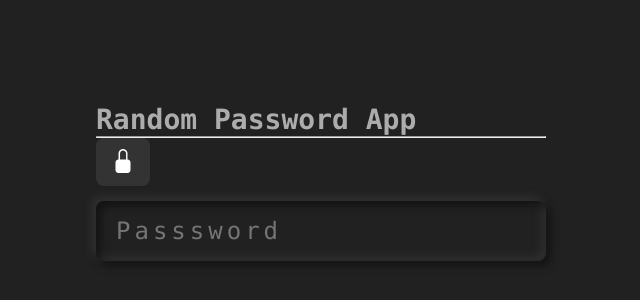
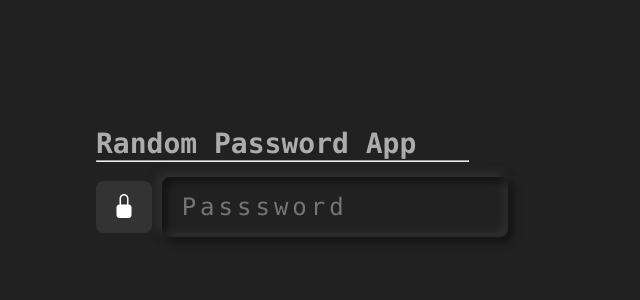
Before and after one commit to Manuekle/Random_password, a plain HTML site: page index.html in a window 1280 px wide. Shown: the part 208-508 px from the top of the page, without its empty margins (319-959 px from the left). Drawn offline with nearby package versions, Linux system fonts and the light colour scheme.

Commit message:
Update style.css

```diff
--- a/src/style.css
+++ b/src/style.css
@@ -11,7 +11,6 @@ body {
   align-items: center;
   min-height: 100vh;
   background: #212121;
-
 }
 
 .inputBox {
@@ -25,9 +24,7 @@ body {
 }
 
 .inputBox input {
-
   position: relative;
-  width: 100%;
   height: 60px;
   border: none;
   margin: 15px 0 20px;
@@ -40,14 +37,12 @@ body {
   border-radius: 8px;
   color: #ffffff;
   box-shadow: -4px -4px 10px rgba(67, 67, 67, 0.5),
-      inset 4px 4px 10px rgba(0, 0, 0, 0.5),
-      inset -4px -4px 10px rgba(67, 67, 67, 0.5),
-      4px 4px 10px rgba(0, 0, 0, 0.5);
-
+    inset 4px 4px 10px rgba(0, 0, 0, 0.5),
+    inset -4px -4px 10px rgba(67, 67, 67, 0.5), 4px 4px 10px rgba(0, 0, 0, 0.5);
 }
 
 .inputBox input:placeholder {
-   letter-spacing: 0;
+  letter-spacing: 0;
 }
 
 .inputBox #btn {
@@ -57,10 +52,15 @@ body {
   background: #333;
   font-size: 24px;
   display: inline-block;
-  padding: 10px 15px;
+  padding: 12px 16px;
   border-radius: 8px;
 }
 
 .inputBox #btn:active {
   background: #000000;
 }
+
+hr{
+  margin-right: 4.8em;
+  color: #333;
+}
```
